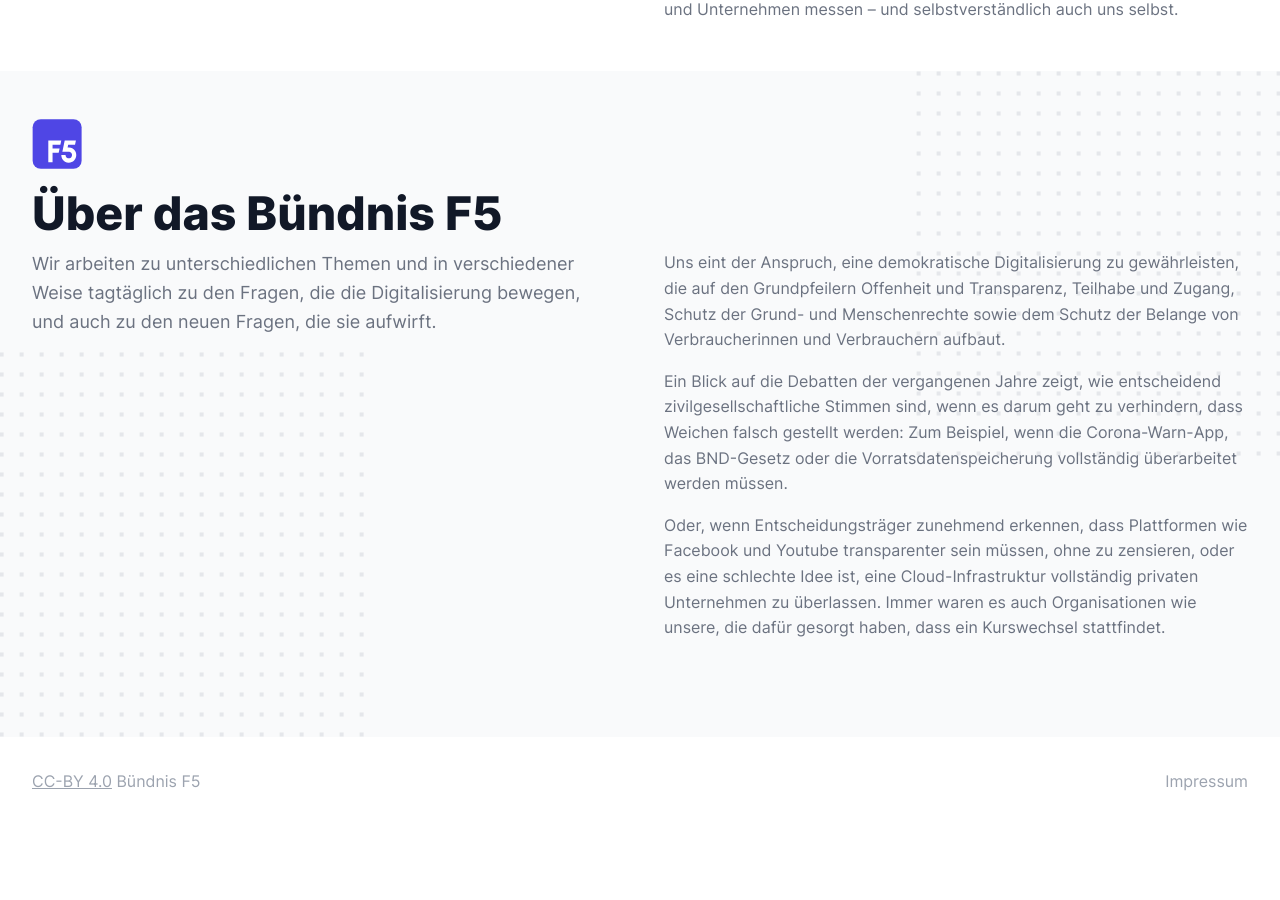
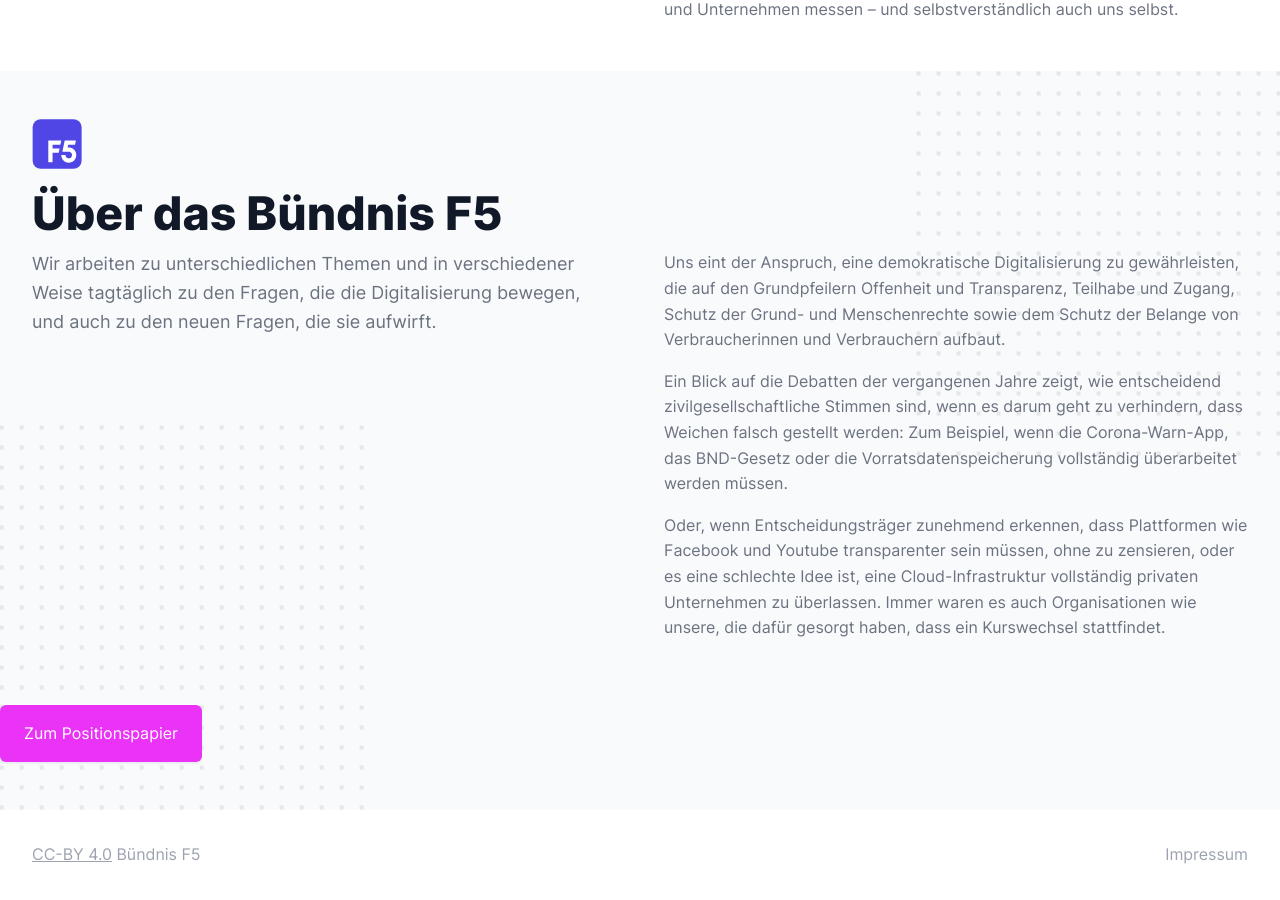
Before and after one commit to okfde/buendnis-f5, a Jekyll site: the page built from index.html, in a window 1280 px wide and 900 px high, scrolled down 1996 px. Built offline with Jekyll 4.4.1, drawn with Linux system fonts in a browser that asks for light colours; before the commit the page ends 2822 px from its top, so only the background shows below that.

Commit message:
Update index.html

```diff
--- a/index.html
+++ b/index.html
@@ -132,6 +132,7 @@
                 </div>
             </article>
         </div>
+        <a class="button" href="https://raw.githubusercontent.com/okfde/buendnis-f5/main/assets/images/Positionspapier%20F5.pdf">Zum Positionspapier</a>
     </section>
 
 </main>
```
